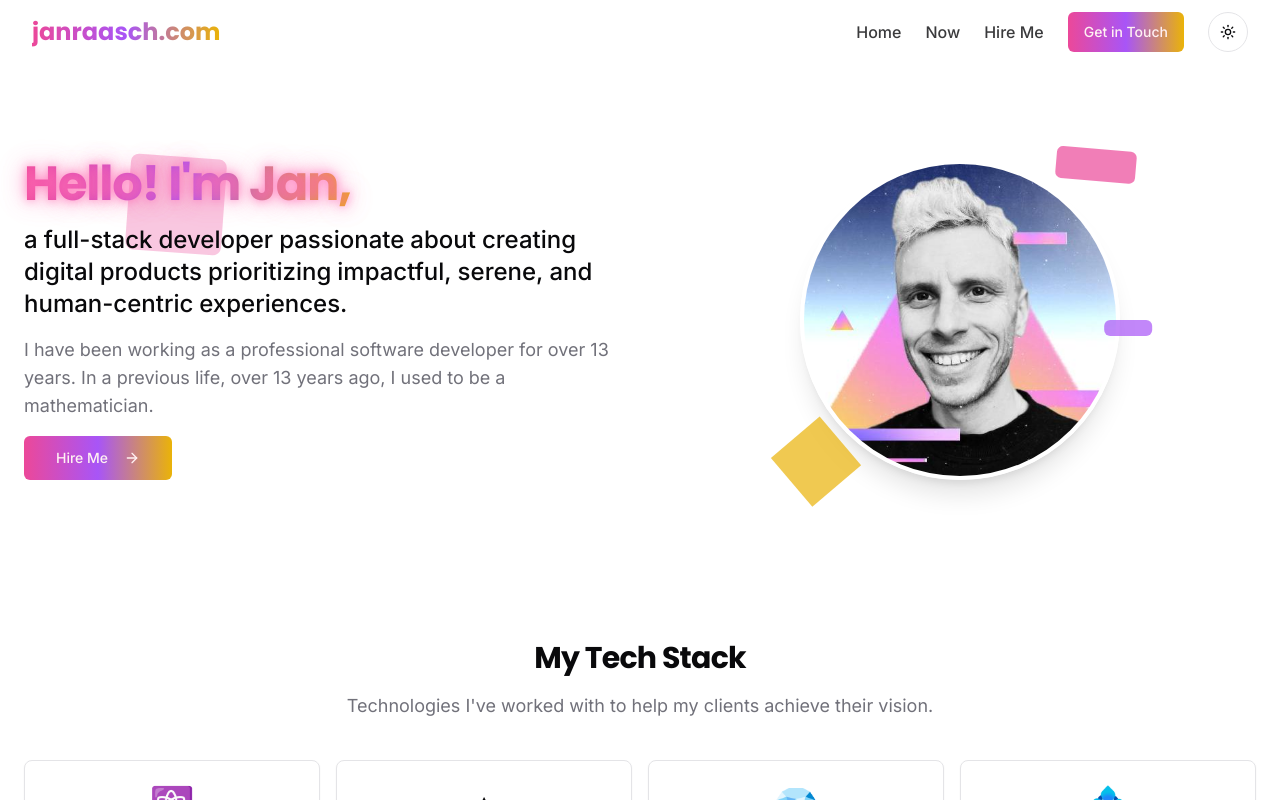
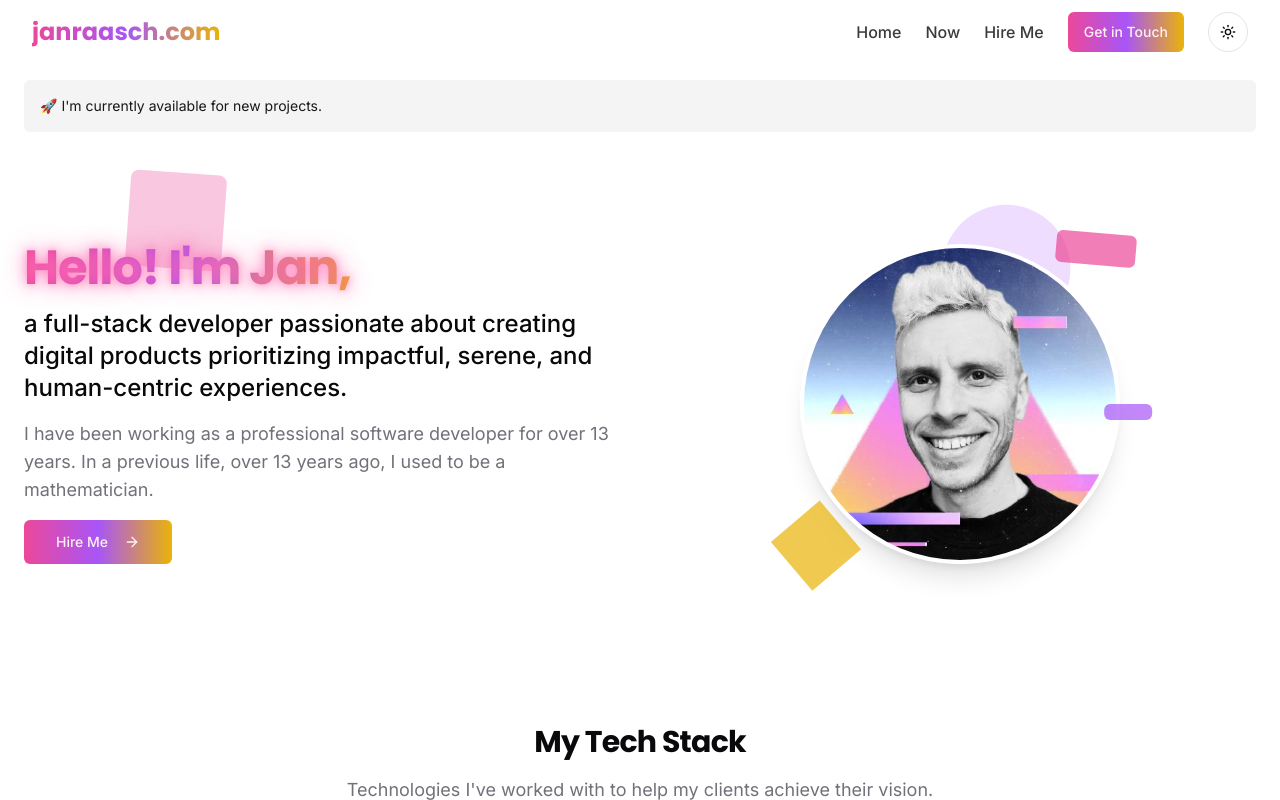
Before and after one commit to janraasch/janraaschcom-vibrant, a Next.js app: page / in a window 1280 px wide. Shown: the top 800 px of the page. Built offline with nearby package versions, Linux system fonts and the light colour scheme.

Commit message:
feat(home): add `notification-section

```diff
--- a/app/page.tsx
+++ b/app/page.tsx
@@ -4,11 +4,12 @@ import TechStackSection from "@/components/sections/tech-stack-section"
 import ServicesSection from "@/components/sections/services-section"
 import CTASection from "@/components/sections/cta-section"
 import MemeSection from "@/components/sections/meme-section"
-
+import NotificationSection from "@/components/sections/notification-section"
 export default function Home() {
   return (
     <div className="relative">
       <GeometricShapes />
+      <NotificationSection />
       <HeroSection />
       <TechStackSection />
       <ServicesSection />
--- /dev/null
+++ b/components/sections/notification-section.tsx
@@ -0,0 +1,16 @@
+import { MotionDiv } from "../use-client-motion";
+
+export default function ProjectNotification() {
+  return (
+    <div className="container px-4 md:px-6 mt-4">
+    <MotionDiv
+        initial={{ opacity: 0, y: -20 }}
+        animate={{ opacity: 1, y: 0 }}
+        transition={{ duration: 0.5 }}
+        className="rounded-md bg-accent p-4 text-sm text-accent-foreground mb-4"
+      >
+        🚀 I'm currently available for new projects.
+      </MotionDiv>
+    </div>
+  )
+}
```
